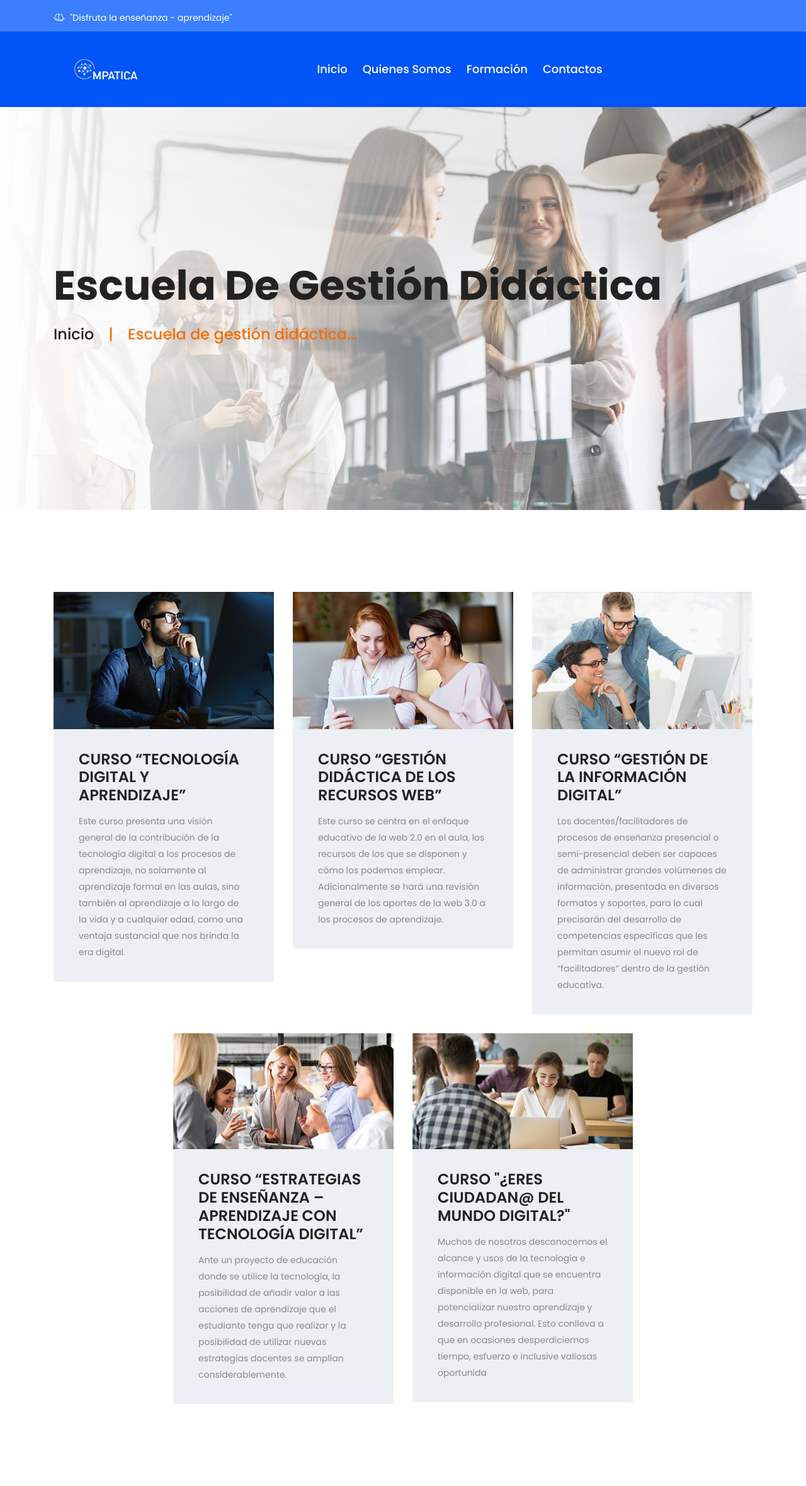
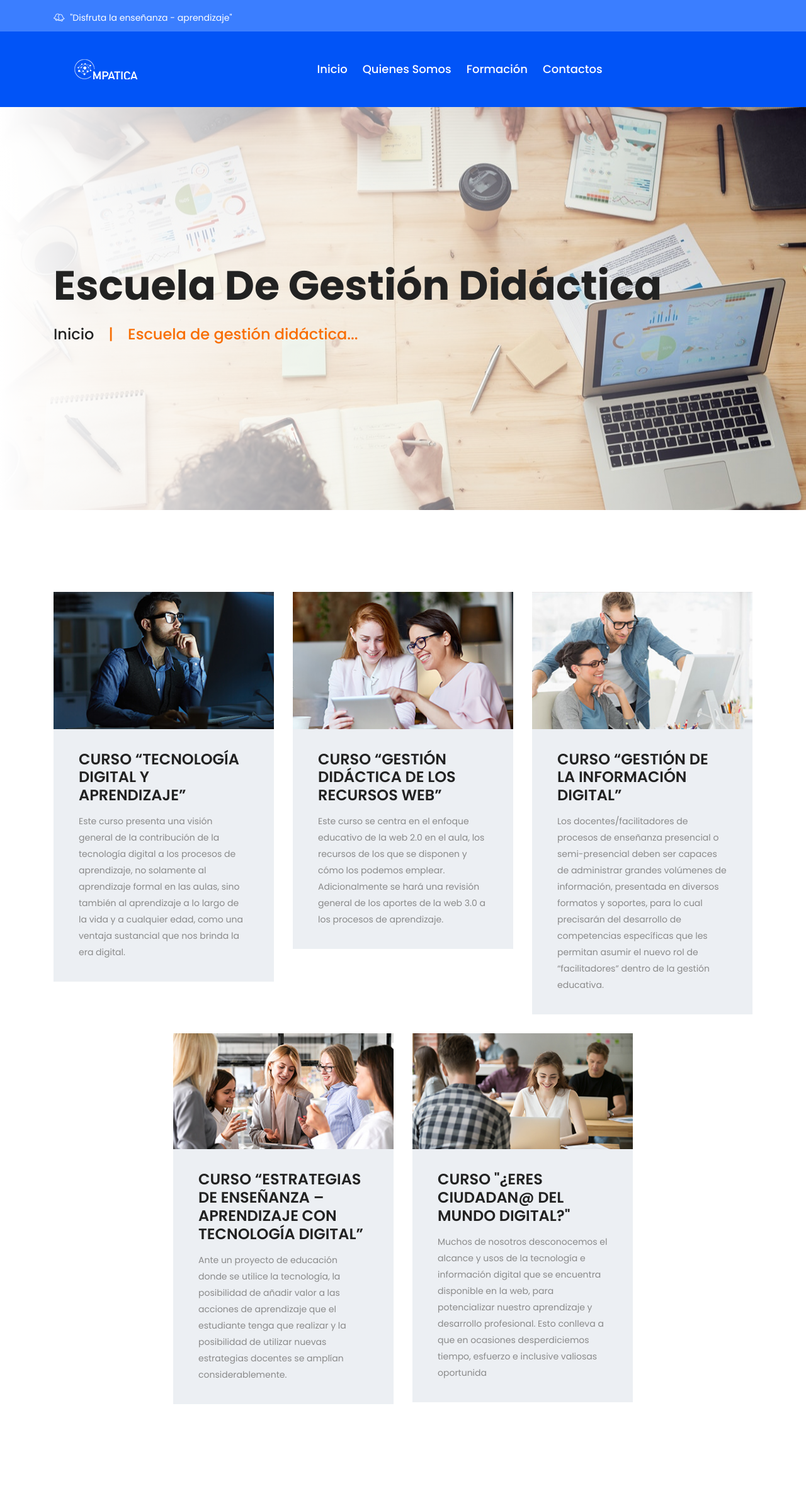
Before and after one commit to elemprendedoronline/mpatica, a Jekyll site: the page built from nuestros-servicios.html, in a window 1280 px wide. Shown: the whole page at 63% size. Built offline with Jekyll 4.4.1, drawn with Linux system fonts in a browser that asks for light colours.

Commit message:
cambio imagen de la pag formación

```diff
--- a/nuestros-servicios.html
+++ b/nuestros-servicios.html
@@ -1,6 +1,6 @@
 ---
 layout: default
-header_image: "/assets/images/banner-3.1.jpg"
+header_image: "/assets/images/team_header.jpg"
 title: Escuela de gestión didáctica
 ---
 {% include page_header.html %}
```
